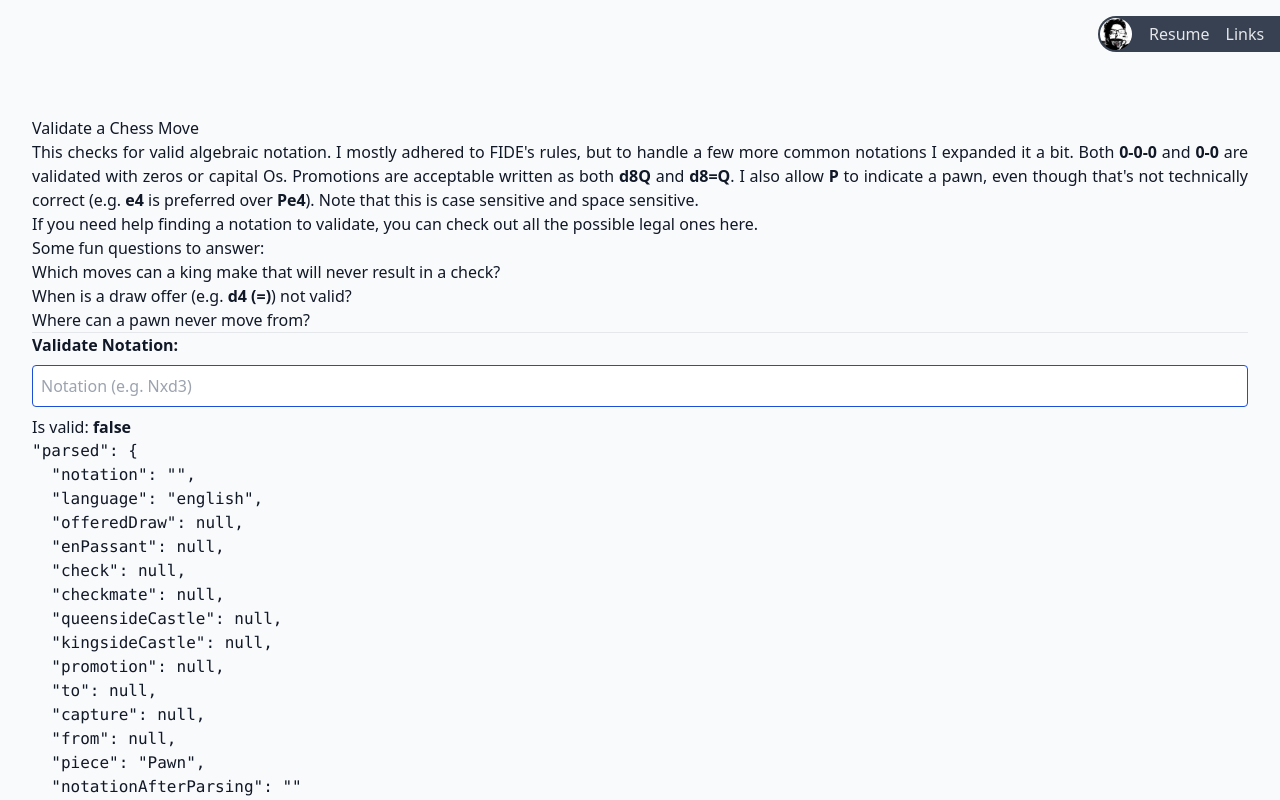
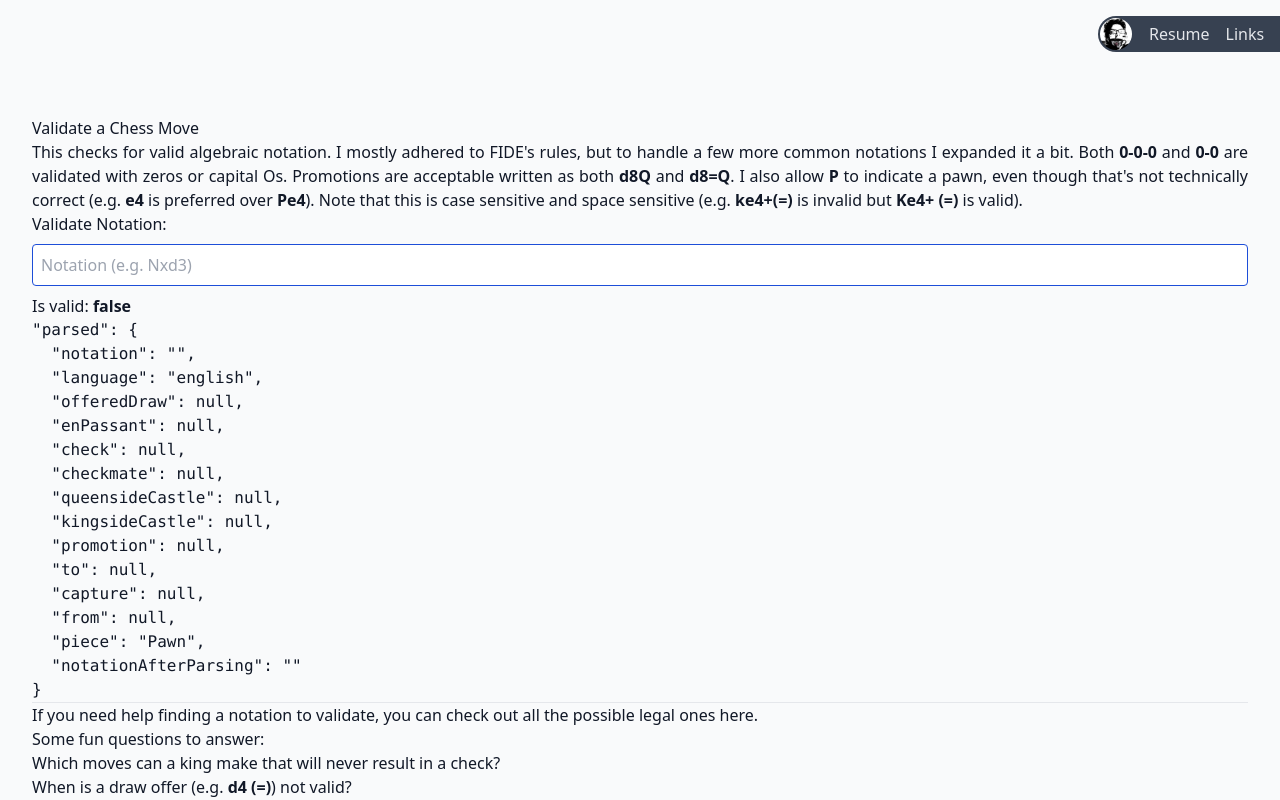
Before and after one commit to Chalks/chalks.github.io, a Nuxt app: page /fun/notation in a window 1280 px wide. Shown: the top 800 px of the page. Built offline with nearby package versions, Linux system fonts and the light colour scheme; what @tailwindcss/typography would draw is missing.

Commit message:
okay final layout changes for the notation page

```diff
--- a/src/pages/fun/notation.vue
+++ b/src/pages/fun/notation.vue
@@ -43,8 +43,21 @@ export default {
             <strong>P</strong> to indicate a pawn, even though that's not
             technically correct (e.g. <strong>e4</strong> is preferred over
             <strong>Pe4</strong>). Note that this is case sensitive and space
-            sensitive.
+            sensitive (e.g. <strong>ke4+(=)</strong> is invalid but
+            <strong>Ke4+ (=)</strong> is valid).
         </p>
+
+        <h3>Validate Notation:</h3>
+        <input
+            ref="notationField"
+            v-model="notation"
+            type="text"
+            placeholder="Notation (e.g. Nxd3)"
+        />
+        <p>Is valid: <strong>{{ currentIsValid }}</strong></p>
+        <pre>"parsed": {{ currentParse }}</pre>
+
+        <hr />
 
         <p>
             If you need help finding a notation to validate, you can check out all
@@ -61,18 +74,6 @@ export default {
 
         <hr />
 
-        <p><strong>Validate Notation:</strong></p>
-        <input
-            ref="notationField"
-            v-model="notation"
-            type="text"
-            placeholder="Notation (e.g. Nxd3)"
-        />
-        <p>Is valid: <strong>{{ currentIsValid }}</strong></p>
-        <pre>"parsed": {{ currentParse }}</pre>
-
-        <hr />
-
         <p>Did you find an error? Let me know below please!</p>
         <ErrorForm
             subject="notation"
```
